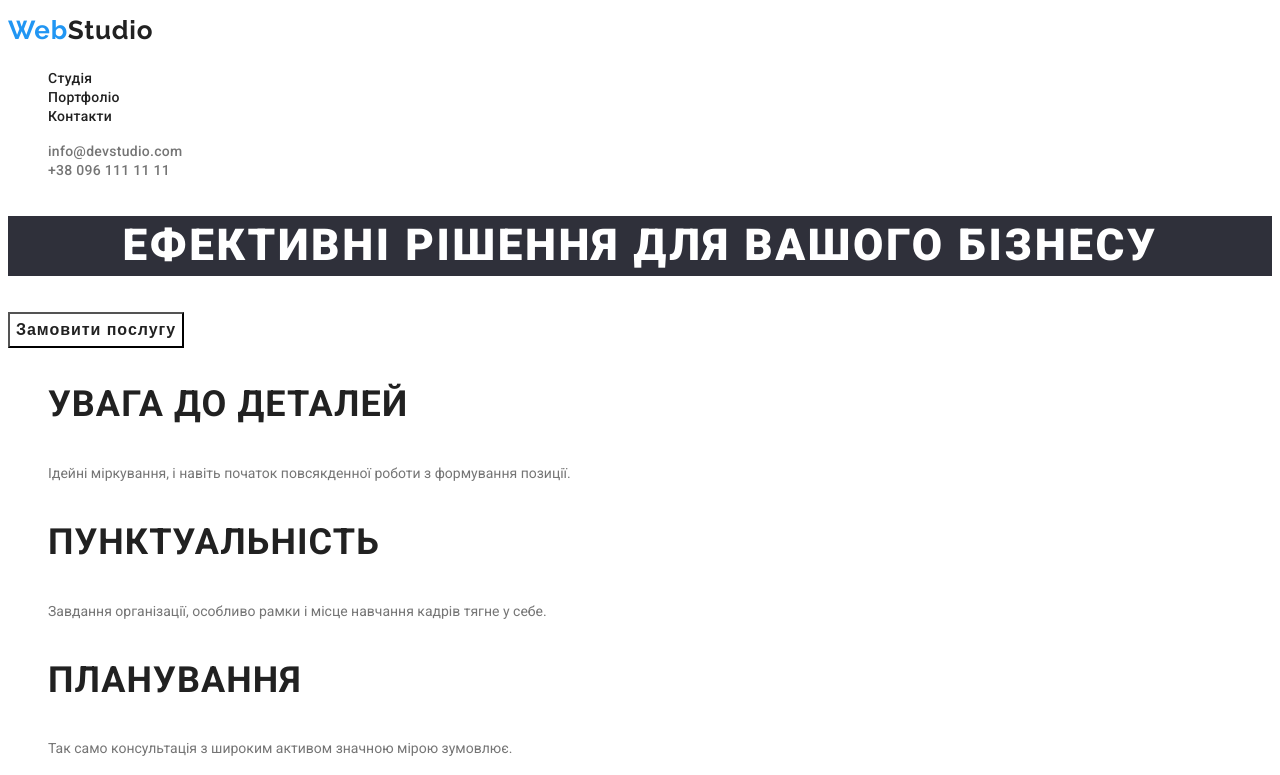
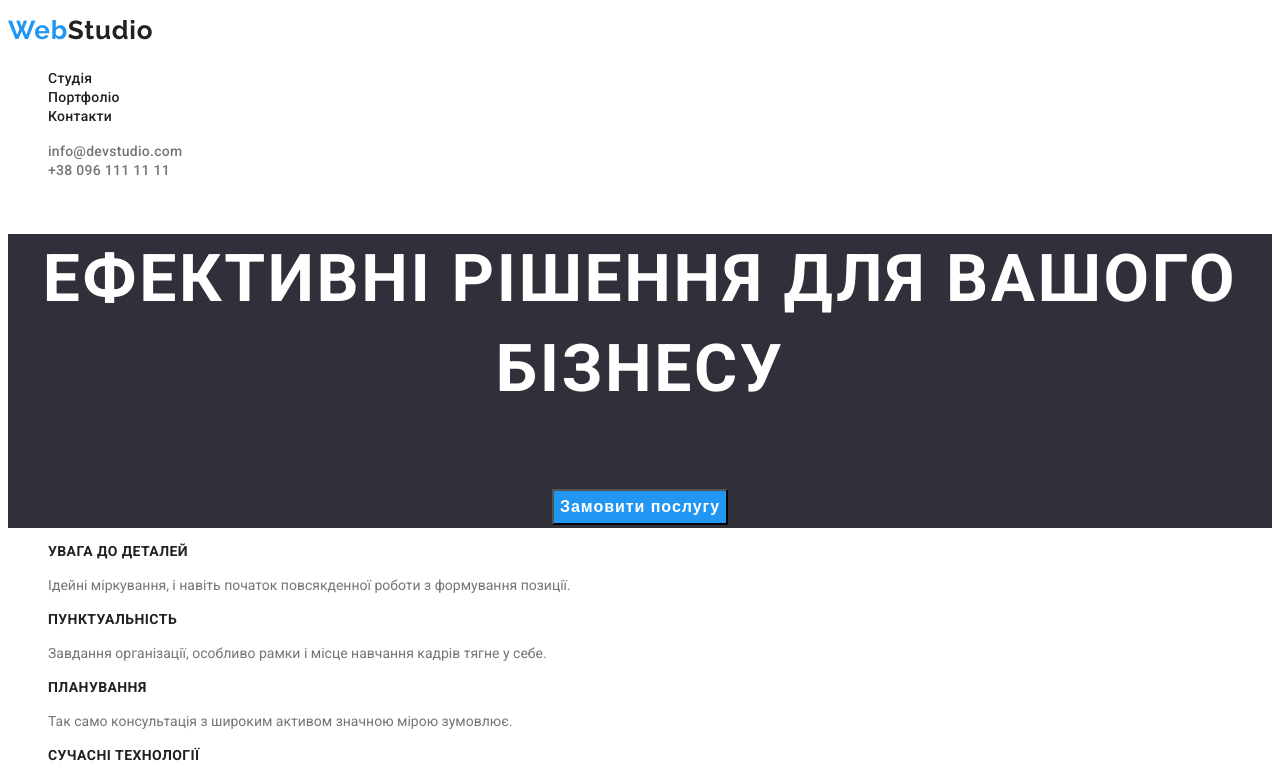
Before and after one commit to Hades7-ua/goit-markup-hw-02, a plain HTML site: page index.html in a window 1280 px wide. Shown: the top 775 px of the page. Drawn offline with Linux system fonts and the light colour scheme.

Commit message:
Робота над помилками

```diff
--- a/css/styles.css
+++ b/css/styles.css
@@ -13,13 +13,7 @@
   text-decoration: none;
 }
 
-body {
-  background-color: var(--primary-white-color);
-  color: var(--primary-text-color);
-  font-family: Roboto, sans-serif;
-}
-
-.logo {
+.link span {
   color: var(--accent-color);
   font-family: "Raleway", sans-serif;
   font-style: normal;
@@ -27,6 +21,12 @@ body {
   font-size: 26px;
   line-height: 1.71;
   letter-spacing: 0.03em;
+}
+
+body {
+  background-color: var(--primary-white-color);
+  color: var(--primary-text-color);
+  font-family: Roboto, sans-serif;
 }
 
 .logo.text {
@@ -39,7 +39,7 @@ body {
   letter-spacing: 0.03em;
 }
 
-.logo-footer {
+.logo.footer {
   color: var(--primary-white-color);
   font-family: "Raleway", sans-serif;
   font-style: normal;
@@ -78,34 +78,34 @@ body {
 }
 
 /* hero */
-
-h1,
-h2,
-h3,
-h4,
-h5,
-h6 {
-  font-family: Roboto, sans-serif;
-}
-
-.title {
+.hero {
+  background-color: #2f303a;
   color: var(--primary-white-color);
-  background-color: #2f303a;
   font-weight: 900;
   font-size: 44px;
   line-height: 1.36;
+  text-align: center;
   letter-spacing: 0.06em;
-  text-align: center;
   text-transform: uppercase;
 }
 
+.section-list {
+  color: var(--title-text-color);
+  font-weight: 700;
+  font-size: 14px;
+  line-height: 1.14;
+  letter-spacing: 0.03em;
+  text-transform: uppercase;
+}
 .section-title {
   color: var(--title-text-color);
   font-weight: 700;
   font-size: 36px;
   line-height: 1.16;
+  text-align: center;
   letter-spacing: 0.03em;
 }
+
 .section-text {
   color: var(--primary-text-color);
   font-weight: 400;
@@ -131,6 +131,7 @@ h6 {
   font-weight: 500;
   font-size: 16px;
   line-height: 1.18;
+  text-align: center;
   letter-spacing: 0.03em;
 }
 
@@ -139,11 +140,14 @@ h6 {
   font-weight: 400;
   font-size: 16px;
   line-height: 1.18;
+  text-align: center;
+  letter-spacing: 0.03em;
 }
 
 .button {
   background-color: var(--primary-white-color);
   color: var(--title-text-color);
+  cursor: pointer;
 }
 
 .button:hover,
@@ -152,20 +156,14 @@ h6 {
   color: var(--primary-white-color);
 }
 
-.button.primary {
-  background-color: var(--primary-white-color);
-  color: var(--title-text-color);
+.button-primary {
+  color: var(--primary-white-color);
+  background-color: var(--accent-color);
+  cursor: pointer;
   font-weight: 700;
   font-size: 16px;
   line-height: 1.87;
-  text-align: center;
   letter-spacing: 0.06em;
-}
-
-.button.primary:hover,
-.button.primary:focus {
-  background-color: var(--accent-color);
-  color: var(--primary-white-color);
 }
 
 .footer {
--- a/index.html
+++ b/index.html
@@ -15,7 +15,7 @@
     <!-- Шапка Веб-студії -->
     <header>
       <a href="/" class="link">
-        <span class="logo">Web</span><span class="logo text">Studio</span></a
+        <span>Web</span><span class="logo text">Studio</span></a
       >
       <nav>
         <ul class="site-nav list">
@@ -35,35 +35,35 @@
     <!-- hero -->
 
     <main>
-      <section>
-        <h1 class="title">Ефективні рішення для вашого бізнесу</h1>
-        <button type="button" class="button primary">Замовити послугу</button>
+      <section class="hero">
+        <h1>Ефективні рішення для вашого бізнесу</h1>
+        <button type="button" class="button-primary">Замовити послугу</button>
       </section>
       <section class="section">
         <h2 hidden>Наші переваги</h2>
         <ul class="list">
           <li>
-            <h3 class="section-title">УВАГА ДО ДЕТАЛЕЙ</h3>
+            <h3 class="section-list">УВАГА ДО ДЕТАЛЕЙ</h3>
             <p class="section-text">
               Ідейні міркування, і навіть початок повсякденної роботи з
               формування позиції.
             </p>
           </li>
           <li>
-            <h3 class="section-title">ПУНКТУАЛЬНІСТЬ</h3>
+            <h3 class="section-list">ПУНКТУАЛЬНІСТЬ</h3>
             <p class="section-text">
               Завдання організації, особливо рамки і місце навчання кадрів тягне
               у себе.
             </p>
           </li>
           <li>
-            <h3 class="section-title">ПЛАНУВАННЯ</h3>
+            <h3 class="section-list">ПЛАНУВАННЯ</h3>
             <p class="section-text">
               Так само консультація з широким активом значною мірою зумовлює.
             </p>
           </li>
           <li>
-            <h3 class="section-title">СУЧАСНІ ТЕХНОЛОГІЇ</h3>
+            <h3 class="section-list">СУЧАСНІ ТЕХНОЛОГІЇ</h3>
             <p class="section-text">
               Значимість цих проблем настільки очевидна, що реалізація планових
               завдань.
@@ -135,7 +135,7 @@
 
     <footer class="footer">
       <a href="/" class="link">
-        <span class="logo">Web</span><span class="logo-footer">Studio</span></a
+        <span>Web</span><span class="logo-footer">Studio</span></a
       >
       <address class="address">
         <ul class="list">
```
Also changed, not shown: portfolio.html (+2 -2 lines).
